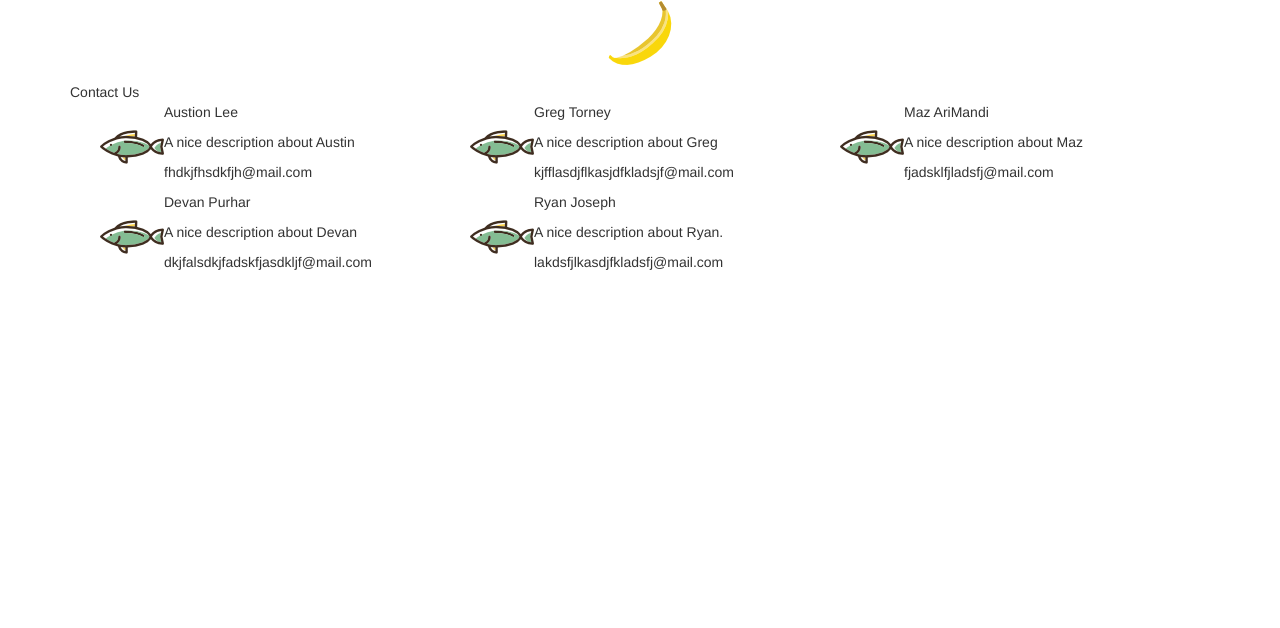
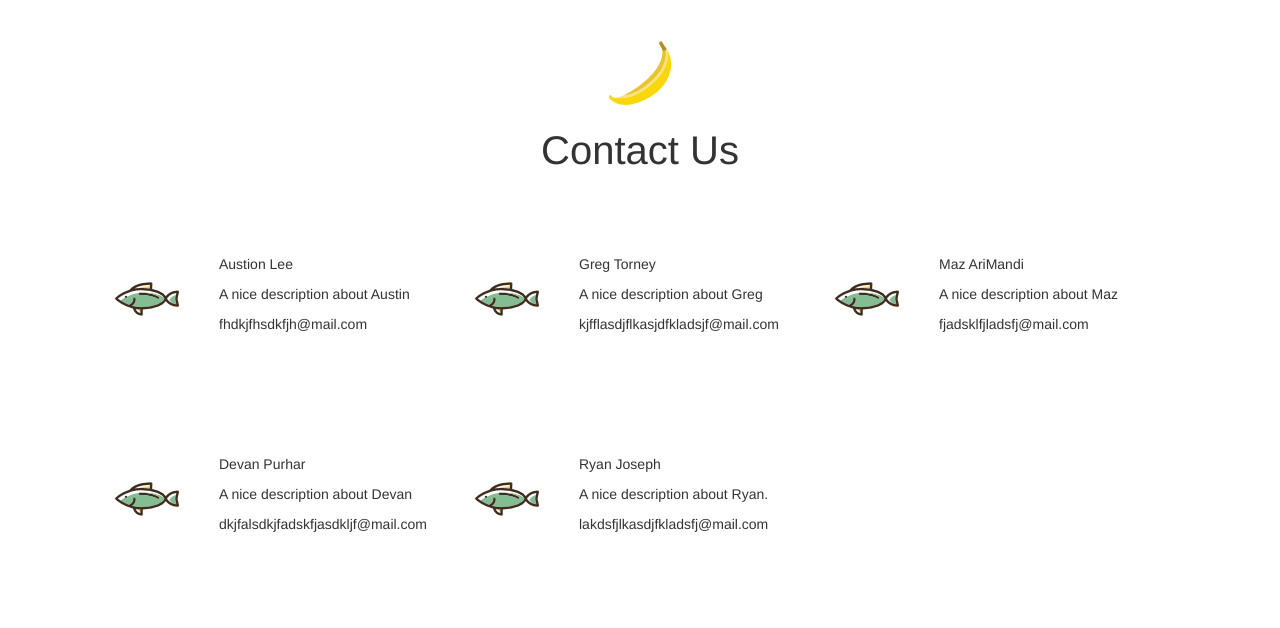
Before and after one commit to AustinBCIT/MVF, a PHP site: page /contact.html in a window 1280 px wide. Shown: the part 52-680 px from the top of the page. Run offline with PHP 8.4, Linux system fonts and the light colour scheme; some libraries are stand-ins or nearby versions.

Commit message:
Fixed the contact page

```diff
--- a/contact.html
+++ b/contact.html
@@ -62,6 +62,7 @@
         <div class="title-container">
                  Contact Us</div>
         <div class="contact-container col-md-12 pull-md-12">
+            <div class="border col-md-12 pull-md-12">
         <div class="affiliates col-md-4">
             <table>
                 <tr>
@@ -132,6 +133,7 @@
                 </tr>
             </table>
             </div>
+            </div>
         </div>
     </div>
     </body>
--- a/css/contact.css
+++ b/css/contact.css
@@ -2,6 +2,27 @@
 
 /*Contact Us */
 
+.affiliates {
+    height:150px;
+    margin-bottom: 25px !important;
+    margin-top: 25px !important;
+}
+
+.border {
+    margin-top: 50px;
+}
+
 .groupphoto {
+    margin-top: 40px;
     height:80px;
 }
+
+.title-container {
+    font-size: 40px;
+    text-align: center;
+    margin-top: 30px;
+}
+
+td p {
+    margin-left: 40px;
+}
```
Also changed, not shown: css/affiliates.css (+7 -9 lines).
